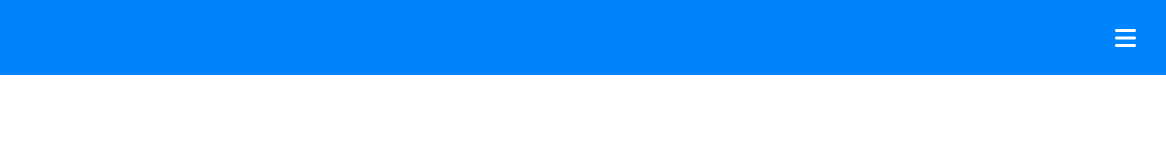
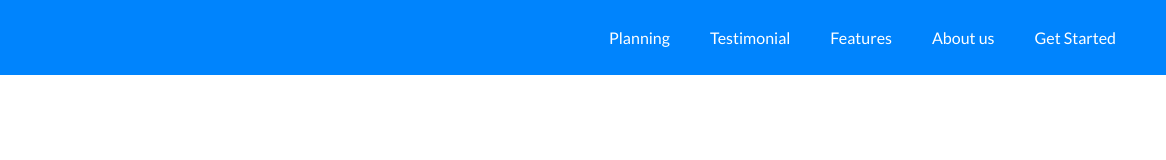
Before and after one commit to LucaFabbozzo/htmlcss-responsive-layout, a plain HTML site: page index.html in a window 1280 px wide. Shown: the full height of the page, 114-1280 px from the left. Drawn offline with Linux system fonts and the light colour scheme.

Commit message:
[add] header menu-classic and start media

```diff
--- a/css/style.css
+++ b/css/style.css
@@ -32,8 +32,40 @@ header {
   padding: 0 30px;
 }
 
-header .menu i {
+header .menu-bar i {
   color: white;
   font-size: 1.5rem;
   cursor: pointer;
 }
+
+header .menu-classic {
+  display: none;
+}
+
+header .menu-classic ul li{
+  list-style: none;
+  text-decoration: none;
+  color: white;
+  margin: 20px;
+}
+
+
+
+
+
+/************************************************
+    RESPONSIVE
+ ************************************************/
+
+
+/* header */
+
+@media (min-width: 768px) {
+  header .menu-bar {
+    display: none;
+  }
+
+  header .menu-classic {
+    display: inline-block;
+  }
+}
--- a/index.html
+++ b/index.html
@@ -17,8 +17,17 @@
     <div class="logo">
       <img src="./img/logo.png" alt="Logo">
     </div>
-    <div class="menu">
+    <div class="menu-bar">
       <i class="fa-solid fa-bars"></i>
+    </div>
+    <div class="menu-classic">
+      <ul class="d-flex">
+        <li>Planning</li>
+        <li>Testimonial</li>
+        <li>Features</li>
+        <li>About us</li>
+        <li>Get Started</li>
+      </ul>
     </div>
   </header>
 
```
